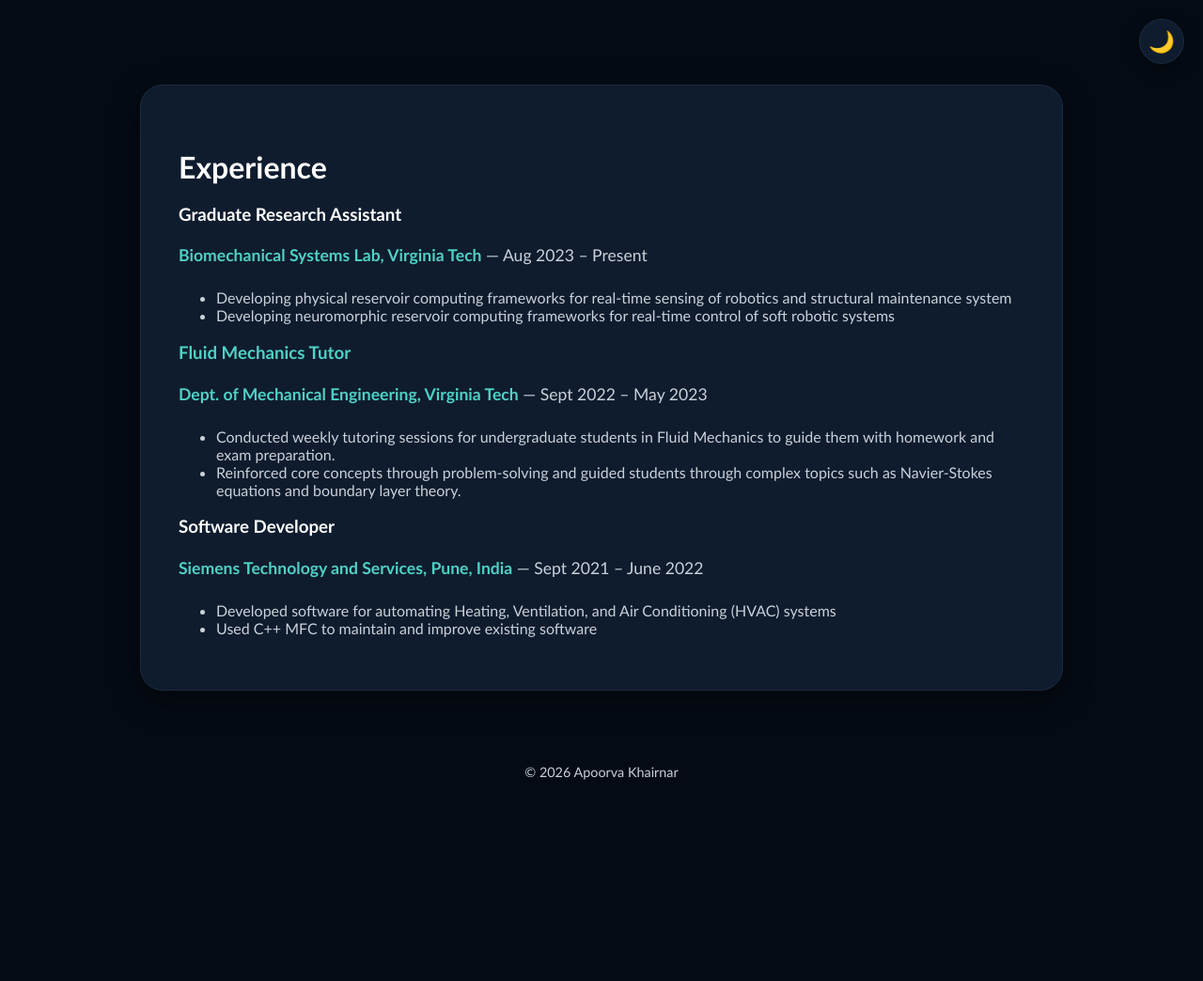
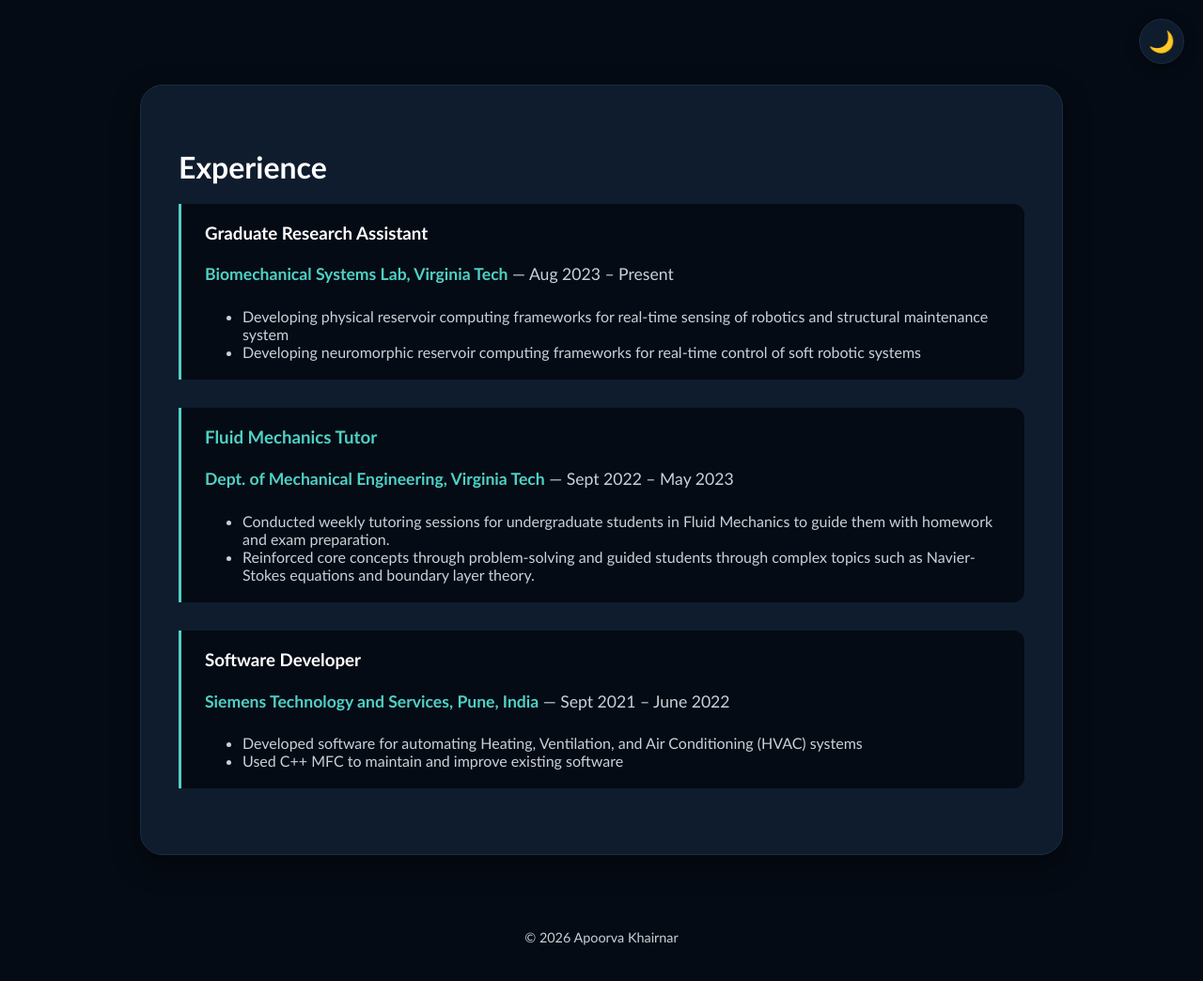
Before and after one commit to apoorvakhairnar/apoorvakhairnar.github.io, a Jekyll site: the page built from pages/experience/experience.md, in a window 1280 px wide. Shown: the whole page at 94% size. Built offline with Jekyll 4.4.1, drawn with Linux system fonts in a browser that asks for light colours; before the commit the page ends 900 px from its top, so only the background shows below that.

Commit message:
Changed the accent color for light theme, and modified experience page layout 	modified:   assets/css/style.css 	modified:   pages/experience/experience.md

```diff
--- a/assets/css/style.css
+++ b/assets/css/style.css
@@ -29,7 +29,7 @@
   --color-border: #D1DAE3;         /* Light Steel Border */
   --color-text-primary: #1A202C;   /* Near-Black */
   --color-text-secondary: #4A5568; /* Dark Slate */
-  --color-accent: #2B8A7E;         /* Deep Teal (darker for contrast on white) */
+  --color-accent: #0D9488;         /* Vibrant Teal (punchier on white backgrounds) */
   --color-cta: #E05252;            /* Slightly muted Coral */
 }
 
--- a/pages/experience/experience.md
+++ b/pages/experience/experience.md
@@ -6,32 +6,54 @@ extra_css:
   - project_style.css
 ---
 
+<style>
+  .exp-entry {
+    border-left: 3px solid var(--color-accent);
+    padding: 20px 25px;
+    margin-bottom: 30px;
+    background: var(--color-bg);
+    border-radius: 0 12px 12px 0;
+  }
+  .exp-entry h3 {
+    margin-top: 0;
+  }
+  .exp-entry ul {
+    margin-bottom: 0;
+  }
+</style>
+
 <div class="css-tabs-wrapper">
   <div class="project-details" style="width: 100%; max-width: 900px; margin: 0 auto;">
 
   <div class="project-content">
     <h2>Experience</h2>
 
-    <h3>Graduate Research Assistant</h3>
-    <p><strong>Biomechanical Systems Lab, Virginia Tech</strong> — Aug 2023 – Present</p>
-    <ul>
-      <li>Developing physical reservoir computing frameworks for real-time sensing of robotics and structural maintenance system</li>
-      <li>Developing neuromorphic reservoir computing frameworks for real-time control of soft robotic systems</li>
-    </ul>
+    <div class="exp-entry">
+      <h3>Graduate Research Assistant</h3>
+      <p><strong>Biomechanical Systems Lab, Virginia Tech</strong> — Aug 2023 – Present</p>
+      <ul>
+        <li>Developing physical reservoir computing frameworks for real-time sensing of robotics and structural maintenance system</li>
+        <li>Developing neuromorphic reservoir computing frameworks for real-time control of soft robotic systems</li>
+      </ul>
+    </div>
 
-    <h3 style="color: var(--color-accent);">Fluid Mechanics Tutor</h3>
-    <p><strong>Dept. of Mechanical Engineering, Virginia Tech</strong> — Sept 2022 – May 2023</p>
-    <ul>
-      <li>Conducted weekly tutoring sessions for undergraduate students in Fluid Mechanics to guide them with homework and exam preparation.</li>
-      <li>Reinforced core concepts through problem-solving and guided students through complex topics such as Navier-Stokes equations and boundary layer theory.</li>
-    </ul>
+    <div class="exp-entry">
+      <h3 style="color: var(--color-accent);">Fluid Mechanics Tutor</h3>
+      <p><strong>Dept. of Mechanical Engineering, Virginia Tech</strong> — Sept 2022 – May 2023</p>
+      <ul>
+        <li>Conducted weekly tutoring sessions for undergraduate students in Fluid Mechanics to guide them with homework and exam preparation.</li>
+        <li>Reinforced core concepts through problem-solving and guided students through complex topics such as Navier-Stokes equations and boundary layer theory.</li>
+      </ul>
+    </div>
 
-    <h3>Software Developer</h3>
-    <p><strong>Siemens Technology and Services, Pune, India</strong> — Sept 2021 – June 2022</p>
-    <ul>
-      <li>Developed software for automating Heating, Ventilation, and Air Conditioning (HVAC) systems</li>
-      <li>Used C++ MFC to maintain and improve existing software</li>
-    </ul>
+    <div class="exp-entry">
+      <h3>Software Developer</h3>
+      <p><strong>Siemens Technology and Services, Pune, India</strong> — Sept 2021 – June 2022</p>
+      <ul>
+        <li>Developed software for automating Heating, Ventilation, and Air Conditioning (HVAC) systems</li>
+        <li>Used C++ MFC to maintain and improve existing software</li>
+      </ul>
+    </div>
 
   </div>
   </div>
```
